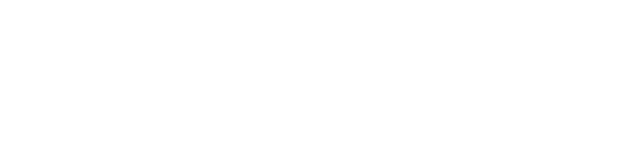
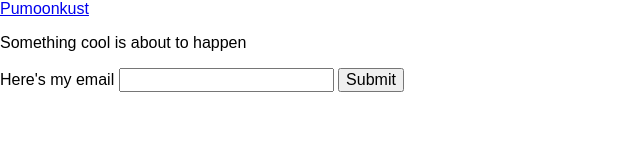
Before and after one commit to talentedunicorn/pumoonkust, a website: page index.html in a window 1280 px wide. Shown: the whole page, without its empty margins (0-640 px from the left). Drawn offline with Linux system fonts and the light colour scheme.

Commit message:
Added header and cta markup

```diff
--- a/index.html
+++ b/index.html
@@ -7,6 +7,18 @@
 	<link rel="stylesheet" href="css/styles.css">
 </head>
 <body>
+	<header class="header">
+		<a class="logo" href="/">Pumoonkust</a>
+	</header>
+	<section class="cta">
+		<p>Something cool is about to happen</p>
+		<form action="">
+			<label class="label-email" for="email">Here's my email</label>
+			<input id="email" class="input-email" type="text" name="email">
+
+			<button class="btn-submit">Submit</button>
+		</form>
+	</section>
 
 <script src="js/script.js"></script>
 </body>
```
